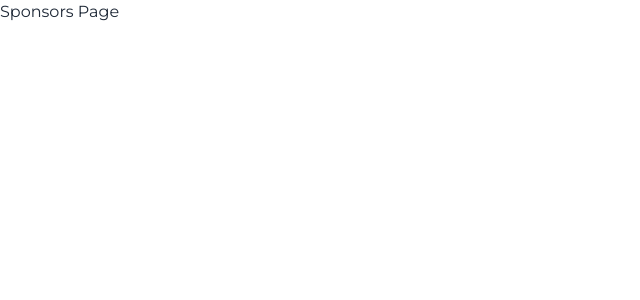
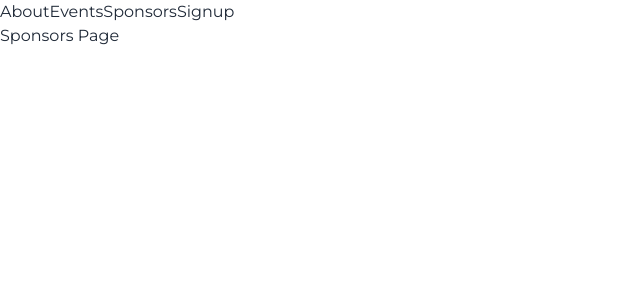
Before and after one commit to UoaWDCC/uads-member-app-v2, a React (Vite) app in the folder web/: page /sponsors in a window 1280 px wide. Shown: the top 300 px of the page, without its empty margins (0-640 px from the left). Built offline with nearby package versions, Linux system fonts and the light colour scheme.

Commit message:
UADS-17 feat: Added navbar to sponsor and signup

```diff
--- a/web/src/pages/SignUp.tsx
+++ b/web/src/pages/SignUp.tsx
@@ -1,6 +1,9 @@
+import Navbar from "../Components/Navbar";
+
 export default function SignUp() {
     return (
       <div>
+        <Navbar />
         <h1> Sign Up Page</h1>
       </div>
     )
--- a/web/src/pages/Sponsor.tsx
+++ b/web/src/pages/Sponsor.tsx
@@ -1,6 +1,9 @@
+import Navbar from "../Components/Navbar"
+
 export default function Sponsor() {
     return (
       <div>
+        <Navbar/>
         <h1> Sponsors Page</h1>
       </div>
     )
```
